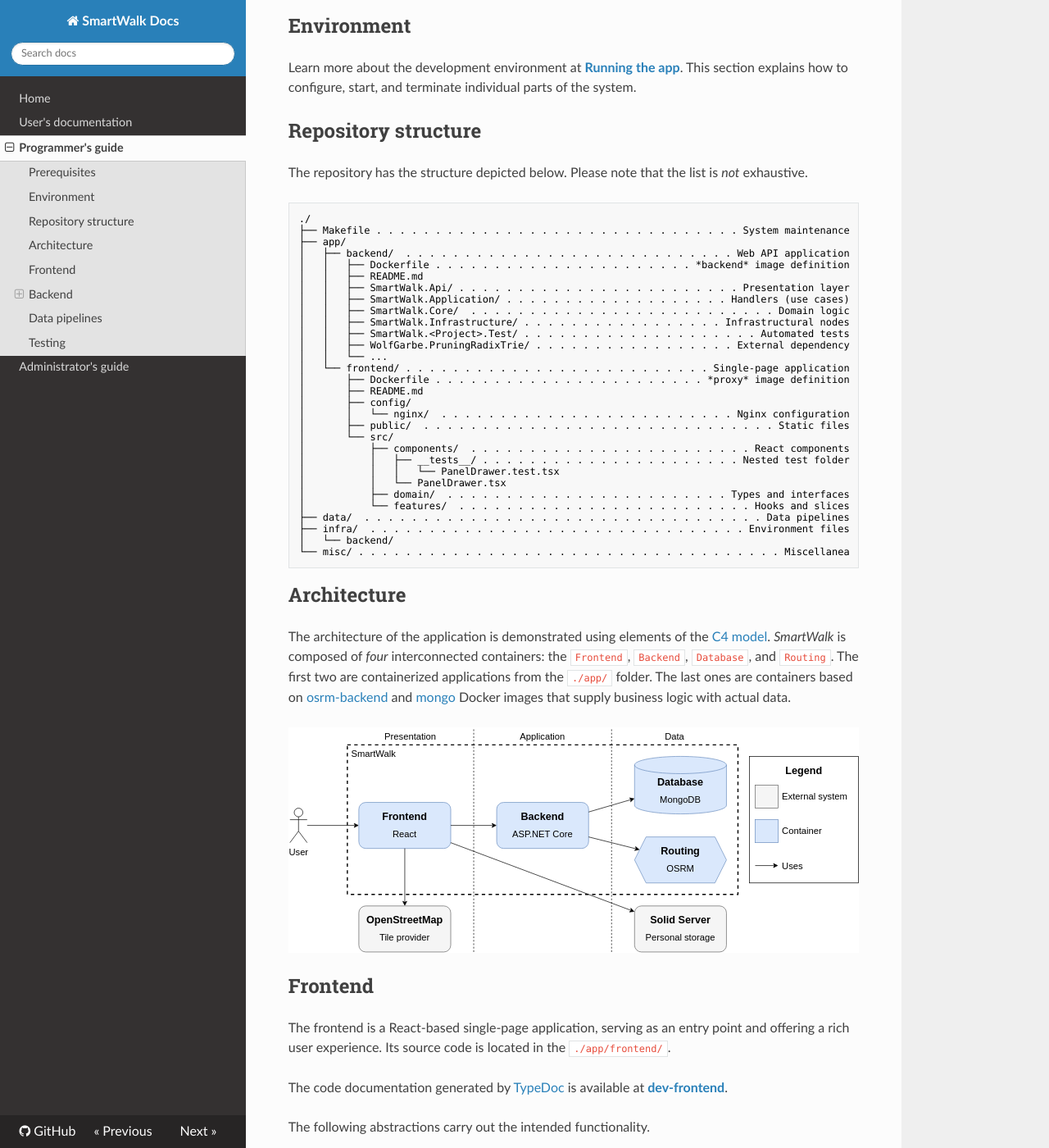
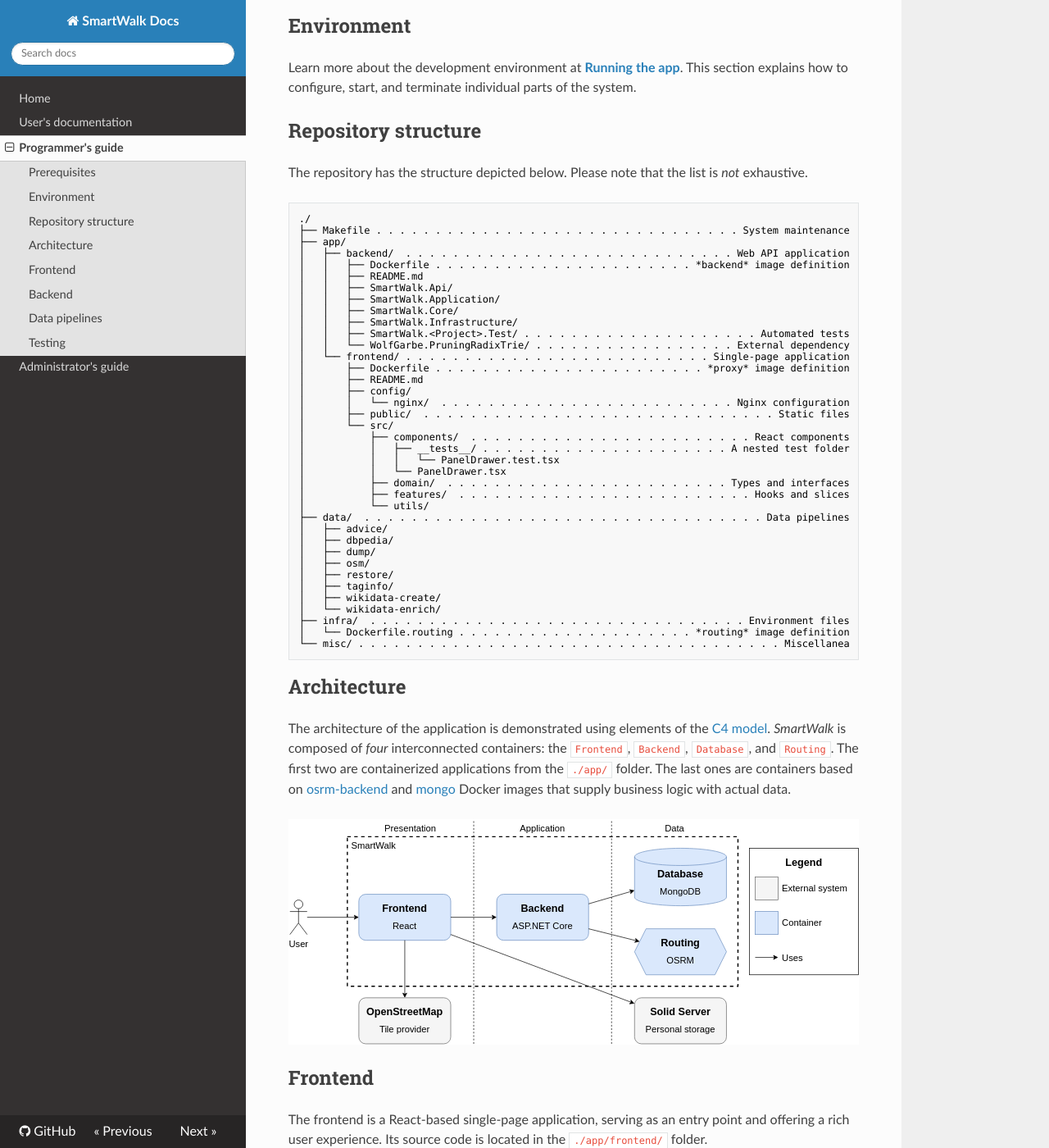
Before and after one commit to zhukovdm/smartwalk-docs, an MkDocs documentation site: the page built from content/prg.md, in a window 1280 px wide and 1400 px high, scrolled down 345 px. Shown: the whole window at 82% size. Built offline with MkDocs 1.6.1, drawn with Linux system fonts in a browser that asks for light colours; nearby versions of some CDN libraries; some of the changed text lies outside the part shown.

Commit message:
add backend prg guideline

````diff
--- a/content/prg.md
+++ b/content/prg.md
@@ -21,13 +21,12 @@ The repository has the structure depicted below. Please note that the list is *n
 │   ├── backend/  . . . . . . . . . . . . . . . . . . . . . . . . . . . . Web API application
 │   │   ├── Dockerfile . . . . . . . . . . . . . . . . . . . . . . *backend* image definition
 │   │   ├── README.md
-│   │   ├── SmartWalk.Api/ . . . . . . . . . . . . . . . . . . . . . . . . Presentation layer
-│   │   ├── SmartWalk.Application/ . . . . . . . . . . . . . . . . . . . Handlers (use cases)
-│   │   ├── SmartWalk.Core/  . . . . . . . . . . . . . . . . . . . . . . . . . . Domain logic
-│   │   ├── SmartWalk.Infrastructure/ . . . . . . . . . . . . . . . . . Infrastructural nodes
+│   │   ├── SmartWalk.Api/
+│   │   ├── SmartWalk.Application/
+│   │   ├── SmartWalk.Core/
+│   │   ├── SmartWalk.Infrastructure/
 │   │   ├── SmartWalk.<Project>.Test/ . . . . . . . . . . . . . . . . . . . . Automated tests
-│   │   ├── WolfGarbe.PruningRadixTrie/ . . . . . . . . . . . . . . . . . External dependency
-│   │   └── ...
+│   │   └── WolfGarbe.PruningRadixTrie/ . . . . . . . . . . . . . . . . . External dependency
 │   └── frontend/ . . . . . . . . . . . . . . . . . . . . . . . . . . Single-page application
 │       ├── Dockerfile . . . . . . . . . . . . . . . . . . . . . . . *proxy* image definition
 │       ├── README.md
@@ -36,14 +35,23 @@ The repository has the structure depicted below. Please note that the list is *n
 │       ├── public/  . . . . . . . . . . . . . . . . . . . . . . . . . . . . . . Static files
 │       └── src/
 │           ├── components/  . . . . . . . . . . . . . . . . . . . . . . . . React components
-│           │   ├── __tests__/ . . . . . . . . . . . . . . . . . . . . . . Nested test folder
+│           │   ├── __tests__/ . . . . . . . . . . . . . . . . . . . . . A nested test folder
 │           │   │   └── PanelDrawer.test.tsx
 │           │   └── PanelDrawer.tsx
 │           ├── domain/  . . . . . . . . . . . . . . . . . . . . . . . . Types and interfaces
-│           └── features/  . . . . . . . . . . . . . . . . . . . . . . . . . Hooks and slices
+│           ├── features/  . . . . . . . . . . . . . . . . . . . . . . . . . Hooks and slices
+│           └── utils/
 ├── data/  . . . . . . . . . . . . . . . . . . . . . . . . . . . . . . . . . . Data pipelines
+│   ├── advice/
+│   ├── dbpedia/
+│   ├── dump/
+│   ├── osm/
+│   ├── restore/
+│   ├── taginfo/
+│   ├── wikidata-create/
+│   └── wikidata-enrich/
 ├── infra/  . . . . . . . . . . . . . . . . . . . . . . . . . . . . . . . . Environment files
-│   └── backend/
+│   └── Dockerfile.routing . . . . . . . . . . . . . . . . . . . . *routing* image definition
 └── misc/ . . . . . . . . . . . . . . . . . . . . . . . . . . . . . . . . . . . . Miscellanea
 ```
 
@@ -55,7 +63,7 @@ The architecture of the application is demonstrated using elements of the [C4 mo
 
 ## Frontend
 
-The frontend is a React-based single-page application, serving as an entry point and offering a rich user experience. Its source code is located in the `./app/frontend/`.
+The frontend is a React-based single-page application, serving as an entry point and offering a rich user experience. Its source code is located in the `./app/frontend/` folder.
 
 The code documentation generated by [TypeDoc](https://typedoc.org/) is available at [**dev-frontend**](https://zhukovdm.github.io/smartwalk-docs/dev-frontend/).
 
@@ -81,44 +89,45 @@ Standard React hooks were found to be insufficient to cover the needs of the app
 
 ## Backend
 
-All searching and planning functionality resides within the backend.
+All searching and planning functionality resides within the backend, a Web API application based on the ASP.NET Core framework. Its source code is located in the `./app/backend/` folder and consists of the following four projects:
+
+- `SmartWalk.Core` defines entities, algorithms, solvers, and core-level abstract interfaces used across the application.
+- `SmartWalk.Application` prescribes the shape of valid query objects, provides domain-level input parsers and validators, along with separate handlers for each type of supported queries.
+- `SmartWalk.Infrastructure` implements gateways to the infrastructural containers.
+- `SmartWalk.Api` serves as an entry point to the application with HTTP endpoints, middlewares, and controllers.
+
+The code documentation generated by [Doxygen](https://www.doxygen.nl/) is available at [**dev-backend**](https://zhukovdm.github.io/smartwalk-docs/dev-backend/).
+
+The application comprises *five* request pipelines with the following generic structure.
 
 ![component diagram backend](./img/c4-component-diagram-backend.svg)
 
-Code documentation generated by [Doxygen](https://www.doxygen.nl/) is available at [**dev-backend**](https://zhukovdm.github.io/smartwalk-docs/dev-backend/).
+`TController` receives a request object and performs validation to reject malformed input early.
 
-### HTTP endpoints
+Well-formed data is then handed over to the corresponding domain-level `THandler`, a realization of a targeted use case.
 
-All The project uses standardized OpenAPI
+`TResponder` is responsible for completing the response object based on three possible outcomes: a valid result of a calculation, an internal server error, or failed validation.
 
-Swagger documentation is available at [swagger.yaml](http://localhost:5017/swagger/v1/swagger.yaml) whenever `Backend` container is up and running or at [SwaggerHub](https://app.swaggerhub.com/apis/zhukovdm/smartwalk/).
+Finally, `Gateways` are entities of the data access layer that implement abstract interfaces. A total of *four* different gateways are implemented:
+
+- The `TrieKeywordAdvicer` is a simple wrapper over PruningRadixTrie for finding the *k* most relevant keywords.
+- The `MongoEntityStore` and `MongoEntityIndex` are gateways to the database for fetching places by `smartId` and searching.
+- The `OsrmRoutingEngine` is a HTTP-based component for calling `OSRM` routing API.
+
+We define five HTTP-based endpoints with the supported `application/json` media type to facilitate the needs of the frontend.
 
 **GET /api/advice/keywords** <br>
-&emsp;&emsp;&emsp; suggests up to `count` relevant keywords for a given `prefix`.
+&emsp;&emsp;&emsp; suggest the `count` most relevant keywords starting with `prefix`.
 
 **GET /api/search/routes, /places, /direcs** <br>
-&emsp;&emsp;&emsp; handle entity search queries and accept `query` parameter.
+&emsp;&emsp;&emsp; handle search queries, with the only `query` parameter.
 
 **GET /api/entity/places/{smartId}** <br>
-&emsp;&emsp;&emsp; gets the full representation of a place by identifier.
+&emsp;&emsp;&emsp; fetch the full representation of a place by `smartId`.
+
+The API is documented using the Swashbuckle library, a toolset compatible with the OpenAPI specification. Swagger documentation is available at [swagger.yaml](http://localhost:5017/swagger/v1/swagger.yaml) whenever `Backend` container is up and running or at [SwaggerHub](https://app.swaggerhub.com/apis/zhukovdm/smartwalk/).
 
 **ADVICE:** Unfortunately, not all endpoints provide examples. To support caching, *search* queries and category definitions are passed around as serialized and percent-encoded JSON objects. Their internal structure is given in [routes.json](https://github.com/zhukovdm/smartwalk/tree/main/misc/query/routes.json), [places.json](https://github.com/zhukovdm/smartwalk/tree/main/misc/query/places.json), and [direcs.json](https://github.com/zhukovdm/smartwalk/tree/main/misc/query/direcs.json). Alternatively, you could refer to type definitions.
-
-### SmartWalk.Api
-
-?
-
-### SmartWalk.Application
-
-`TController`, then `THandler`, then `EntityStore`
-
-### SmartWalk.Infrastructure
-
-?
-
-### SmartWalk.Core
-
-?
 
 ## Data pipelines
 
````
Also changed, not shown: other parts of content/prg.md (+2 -2 lines).
